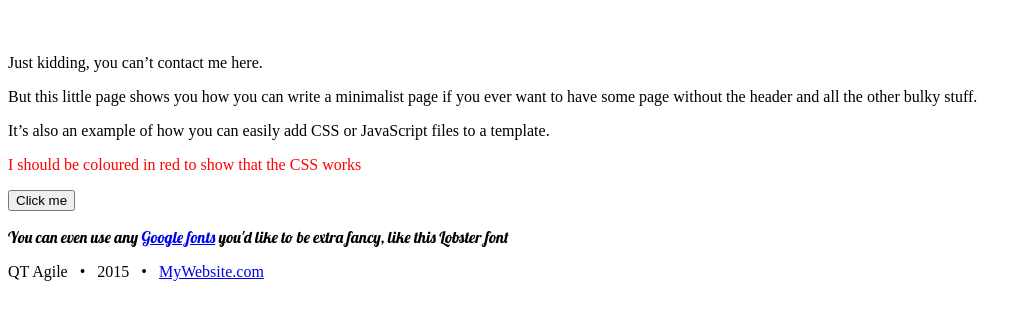
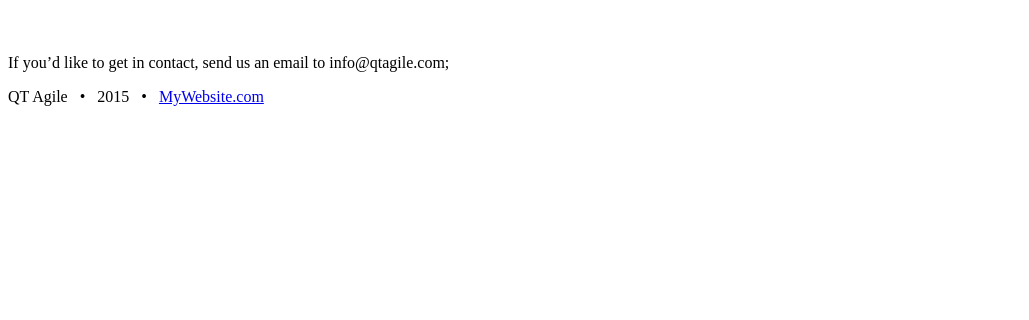
Before and after one commit to qtagile/qtagile.github.io, a Jekyll site: the page built from contact.md, in a window 1280 px wide. Shown: the top 320 px of the page, without its empty margins (0-1029 px from the left). Built offline with Jekyll 4.4.1, drawn with Linux system fonts in a browser that asks for light colours.

Commit message:
some changes

```diff
--- a/_config.yml
+++ b/_config.yml
@@ -17,7 +17,7 @@ baseurl: ""
 title: QT Agile
 
 # Short description of your site
-description: A virtual proof that name is awesome!
+description: A blog by developers for developers
 
 # --- Navigation bar options --- #
 
--- a/contact.md
+++ b/contact.md
@@ -5,16 +5,4 @@ css: "/css/contact.css"
 googlefonts: Lobster
 ---
 
-Just kidding, you can't contact me here.
-
-But this little page shows you how you can write a minimalist page if you ever want to have some page without the header and all the other bulky stuff.
-
-It's also an example of how you can easily add CSS or JavaScript files to a template.
-
-<div id="contact-div">I should be coloured in red to show that the CSS works</div>
-
-<button type="button" class="btn btn-default" id="contact-btn">
-  Click me
-</button>
-
-<p id="googlefont-test">You can even use any <a href="http://www.google.com/fonts/">Google fonts</a> you'd like to be extra fancy, like this Lobster font</p>
+If you'd like to get in contact, send us an email to info@qtagile.com;
--- a/index.html
+++ b/index.html
@@ -1,7 +1,7 @@
 ---
 layout: page
-title: My website
-subtitle: This is where I will tell my friends way too much about me
+title: QT Agile Blog
+subtitle: By Developers For Developers
 ---
 
 <!-- <div class="main-explain-area jumbotron">
```
Also changed, not shown: aboutme.md (+4 -11 lines).
